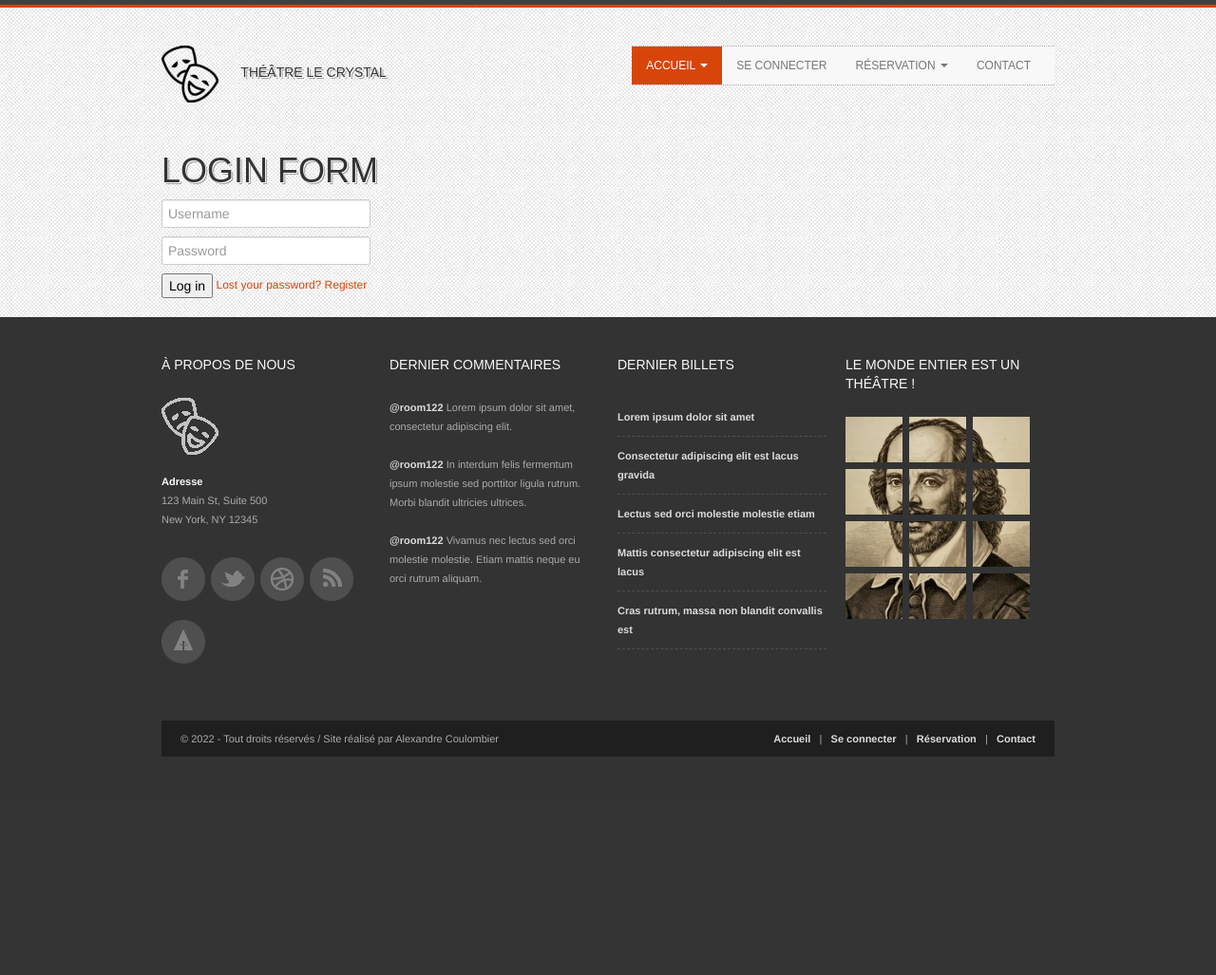
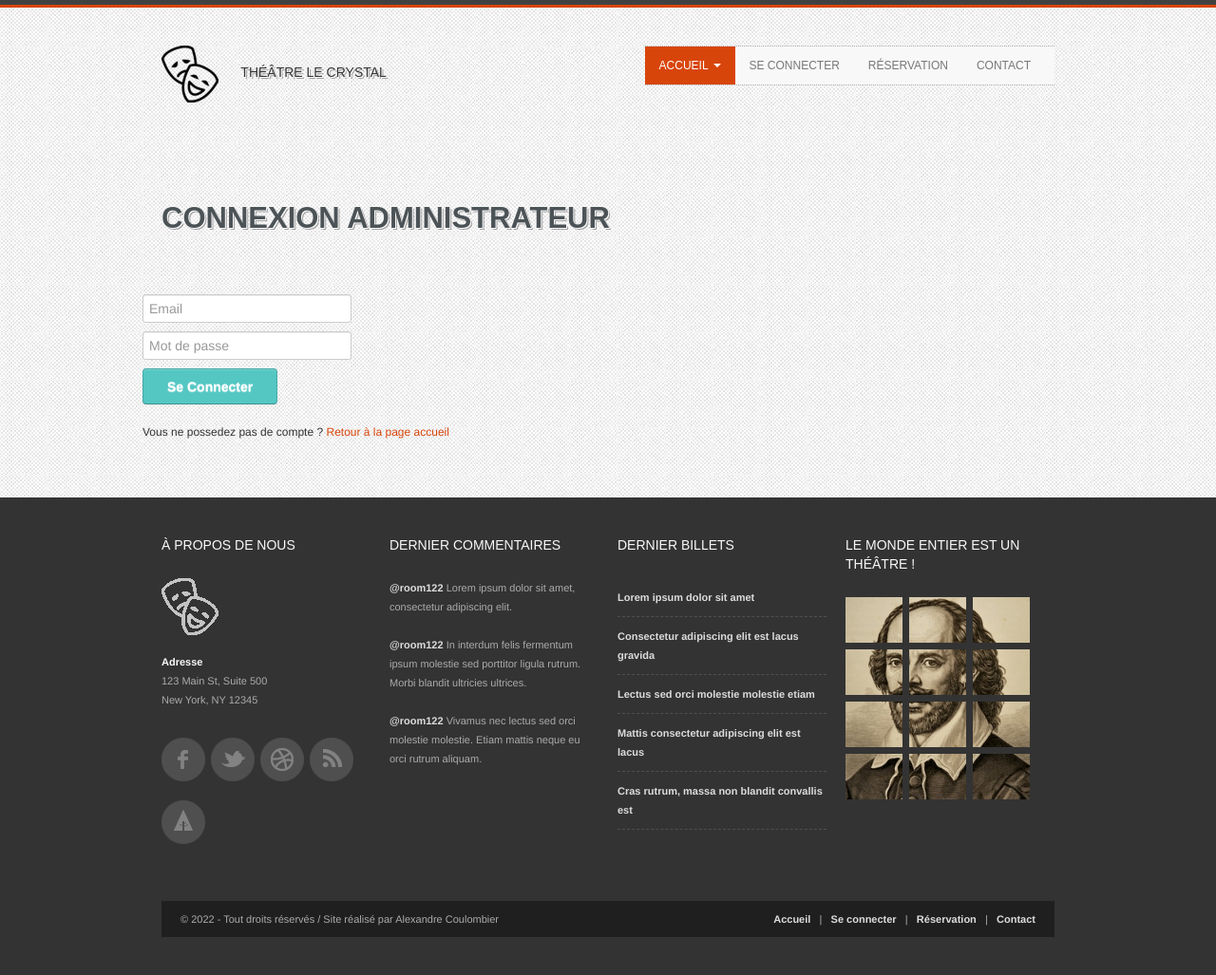
Before and after one commit to A-lexandreS/Project5, a Symfony app: template templates/user/login.html.twig in a window 1280 px wide. Shown: the whole page at 95% size. Before the commit the page ends 797 px from the top, so only its background shows below. Run offline with Twig, Linux system fonts and the light colour scheme; the template is opened without the code that fills it, so the values that code supplies are empty; some libraries are stand-ins or nearby versions.

Commit message:
Fix slider + login page css html

```diff
--- a/public/css/flexslider.css
+++ b/public/css/flexslider.css
@@ -24,7 +24,6 @@
     cursor: pointer;
     transition: opacity 0.3s ease;
     opacity: 0;
-	vertical-align: center;
     position: absolute;
     font-size: 50px;
     color: rgba(220, 220, 220, 0.8);
--- a/public/css/login.css
+++ b/public/css/login.css
@@ -0,0 +1,59 @@
+#login .btn-block
+{
+    width: auto;
+}
+
+.send-button{
+    background: #54C7C3;
+    font-weight: 600;
+    color:#fff;
+    padding: 8px 25px;
+    }
+
+    .g-button{
+    color: #fff !important;
+    border: 1px solid #EA4335;
+    background: #ea4335 !important;
+    width:100%;
+    font-weight: 600;
+    color:#fff;
+    padding: 8px 25px;
+    }
+    .my-input{
+    box-shadow: inset 0 1px 2px rgba(0, 0, 0, 0.1);
+    cursor: text;
+    padding: 8px 10px;
+    transition: border .1s linear;
+    }
+    .header-title{
+    margin: 5rem 0;
+    }
+    #login h1{
+    font-size: 31px;
+    line-height: 40px;
+    font-weight: 600;
+    color:#4c5357;
+    }
+    .login-or {
+    position: relative;
+    color: #aaa;
+    margin-top: 10px;
+    margin-bottom: 10px;
+    padding-top: 10px;
+    padding-bottom: 10px;
+    }
+    .span-or {
+    display: block;
+    position: absolute;
+    left: 50%;
+    top: -2px;
+    margin-left: -25px;
+    background-color: #fff;
+    width: 50px;
+    text-align: center;
+    }
+    .hr-or {
+    height: 1px;
+    margin-top: 0px !important;
+    margin-bottom: 0px !important;
+    }
--- a/public/css/style.css
+++ /dev/null
@@ -1,6 +0,0 @@
-/******Header *******/
-
-header .header h1
-{
-
-}
--- a/templates/default/home.html.twig
+++ b/templates/default/home.html.twig
@@ -6,8 +6,8 @@
             <div class="span8">
                     <div class="content" id="slider">
                         <img src="../img/theatre.png" alt="img-slide" id="slide">
-                        <div id="precedent" onclick="ChangeSlide(-1)"></div>
-                        <div id="suivant" onclick="ChangeSlide(1)"></div>
+                        <div id="precedent" onclick="ChangeSlide(-1)"><</div>
+                        <div id="suivant" onclick="ChangeSlide(1)">></div>
                     </div>
             </div>
             <div class="span4">
--- a/templates/header.html.twig
+++ b/templates/header.html.twig
@@ -19,7 +19,7 @@
                         </li>
                         <li><a href="features.htm">Se connecter </a></li>
                         <li class="dropdown">
-                            <a class="dropdown-toggle" data-toggle="dropdown" href="gallery-4col.htm">Réservation <b class="caret"></b></a>
+                            <a class="dropdown-toggle" data-toggle="dropdown" href="gallery-4col.htm">Réservation </a>
                         </li>
                         <li><a href="page-contact.htm">Contact</a></li>
                     </ul>
--- a/templates/user/login.html.twig
+++ b/templates/user/login.html.twig
@@ -3,22 +3,32 @@
 {% block title %}Hello UserController!{% endblock %}
 
 {% block body %}
-    <div class="container">
-        <section id="content">
-            <form action="">
-                <h1>Login Form</h1>
-                <div>
-                    <input type="text" placeholder="Username" required="" id="username" />
-                </div>
-                <div>
-                    <input type="password" placeholder="Password" required="" id="password" />
-                </div>
-                <div>
-                    <input type="submit" value="Log in" />
-                    <a href="#">Lost your password?</a>
-                    <a href="#">Register</a>
-                </div>
-            </form>
-        </section>
-    </div>
+	<section id="login" class="container">
+		<div class="col-md-6 mx-auto text-center">
+			<div class="header-title">
+				<h1 class="wv-heading--title">
+					Connexion Administrateur
+				</h1>
+			</div>
+		</div>
+		<div class="row">
+			<div class="col-md-4 mx-auto">
+				<div class="myform form ">
+					<form action="" method="post" name="login">
+						<div class="form-group">
+							<input type="text" name="name" class="form-control my-input" id="name" placeholder="Email">
+						</div>
+						<div class="form-group">
+							<input type="email" name="email" class="form-control my-input" id="email"
+								placeholder="Mot de passe">
+						</div>
+						<div class="text-center ">
+							<button type="submit" class=" btn btn-block send-button tx-tfm">Se Connecter</button>
+						</div>
+					</form>
+					<p>Vous ne possedez pas de compte ? <a href="">Retour à la page accueil</a></p>
+				</div>
+			</div>
+		</div>
+	</section>
 {% endblock %}
```
